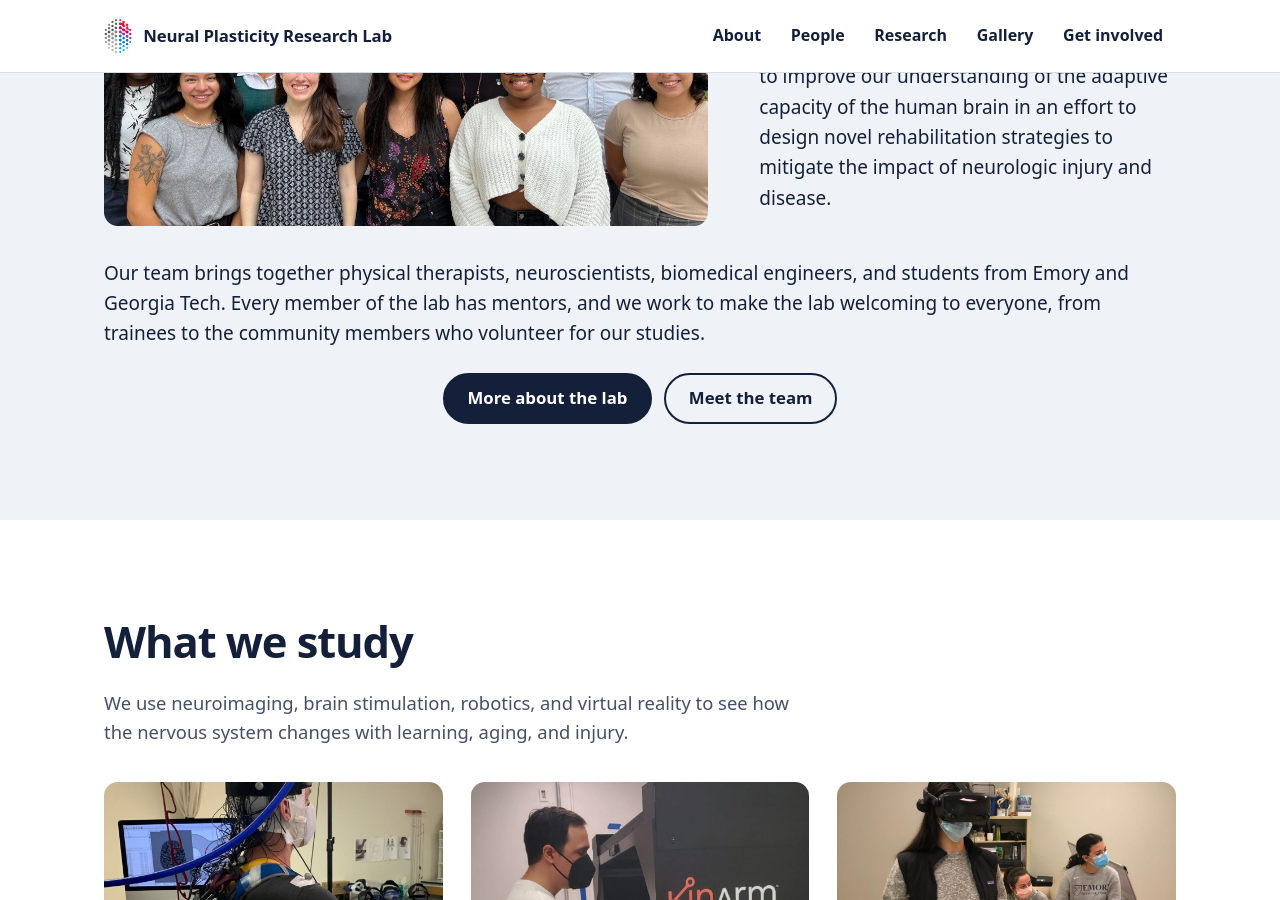
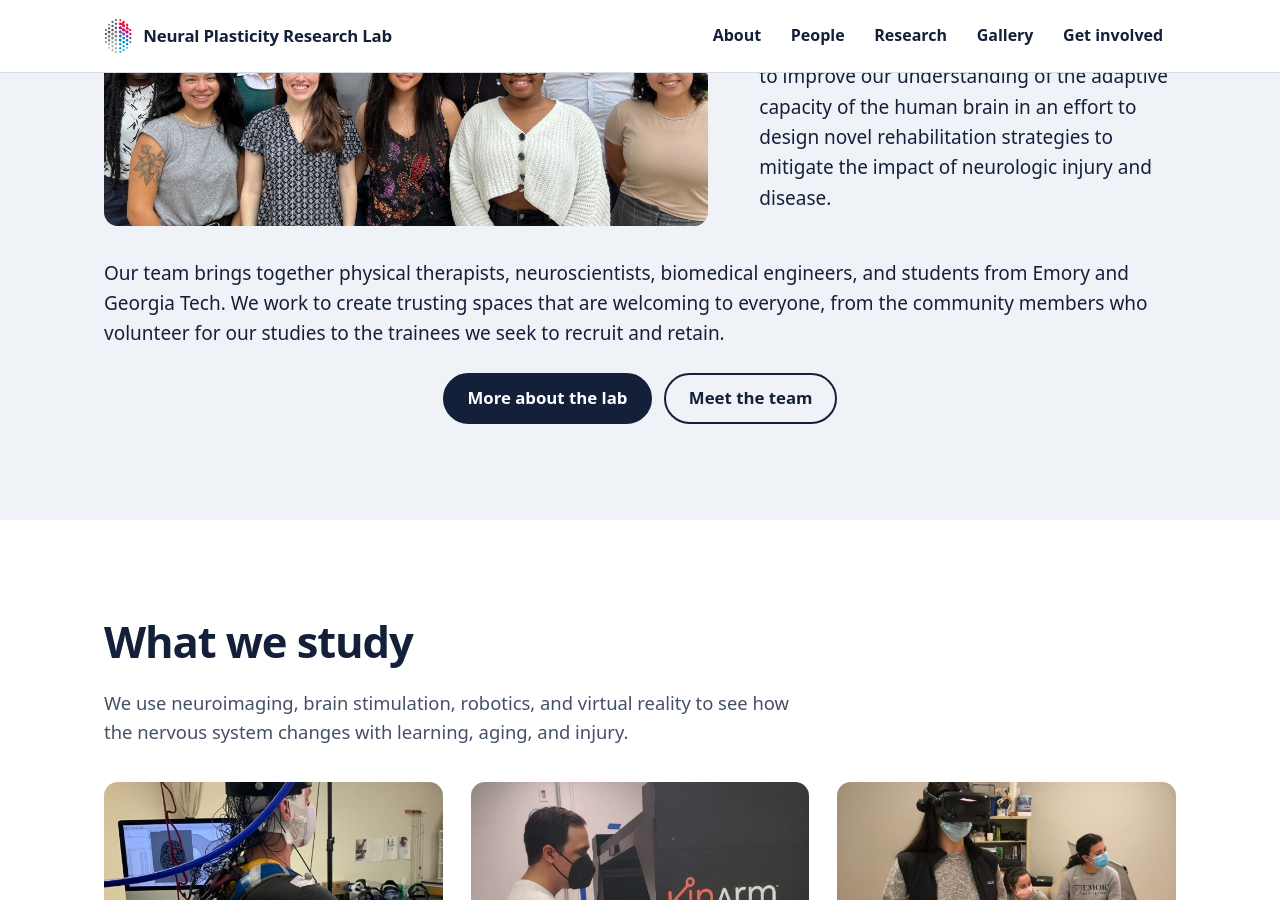
Before and after one commit to npresearchlab/npresearchlab.github.io, a Jekyll site: the page built from index.html, in a window 1280 px wide and 900 px high, scrolled down 1102 px. Built offline with Jekyll 4.4.1, drawn with Linux system fonts in a browser that asks for light colours; some web fonts are replaced.

Commit message:
Home: revise About the lab paragraph
Co-Authored-By: Claude Opus 5.5 <noreply@anthropic.com>
Claude-Session: https://claude.ai/code/session_01A6YfpnrJqQKYAxW4w34cR4

```diff
--- a/index.html
+++ b/index.html
@@ -29,7 +29,7 @@ title: Neural Plasticity Research Lab
       <p>The Neural Plasticity Research Lab (NPRL) is a highly interdisciplinary and collaborative lab at Emory University. The mission of the NPRL is to improve our understanding of the adaptive capacity of the human brain in an effort to design novel rehabilitation strategies to mitigate the impact of neurologic injury and disease.</p>
     </div>
     <div class="about-more">
-      <p>Our team brings together physical therapists, neuroscientists, biomedical engineers, and students from Emory and Georgia Tech. Every member of the lab has mentors, and we work to make the lab welcoming to everyone, from trainees to the community members who volunteer for our studies.</p>
+      <p>Our team brings together physical therapists, neuroscientists, biomedical engineers, and students from Emory and Georgia Tech. We work to create trusting spaces that are welcoming to everyone, from the community members who volunteer for our studies to the trainees we seek to recruit and retain.</p>
       <div class="actions">
         <a class="btn btn-primary" href="{{ '/about/' | relative_url }}">More about the lab</a>
         <a class="btn" href="{{ '/people/' | relative_url }}">Meet the team</a>
```
Also changed, not shown: test/v2/index.html (+1 -1 lines).
